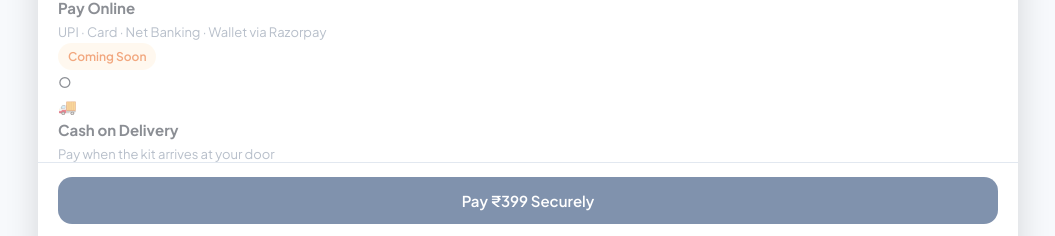
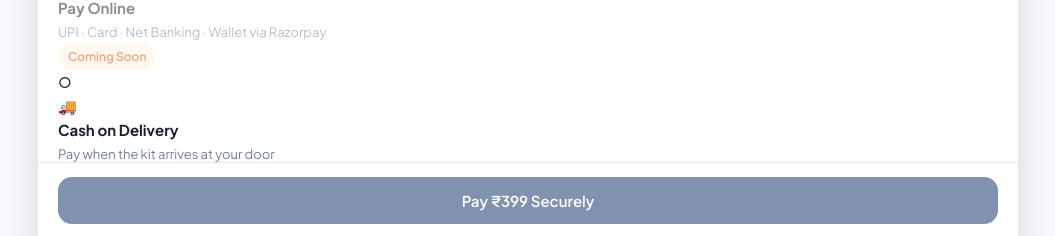
Before and after one commit to donarconnectsupport-tech/DonarConnect, a React (Vite) app in the folder donarconnect/: page /payment in a window 1280 px wide. Shown: the part 562-798 px from the top of the page, without its empty margins (112-1167 px from the left). Built offline with nearby package versions, Linux system fonts and the light colour scheme; no server answers.

Commit message:
Update PaymentPage.jsx

```diff
--- a/donarconnect/src/pages/PaymentPage.jsx
+++ b/donarconnect/src/pages/PaymentPage.jsx
@@ -228,7 +228,7 @@ export default function PaymentPage() {
             title="Cash on Delivery"
             desc="Pay when the kit arrives at your door"
             badge="Coming Soon"
-            disabled={true}
+            disabled={false}
           />
 
         </div>
```
